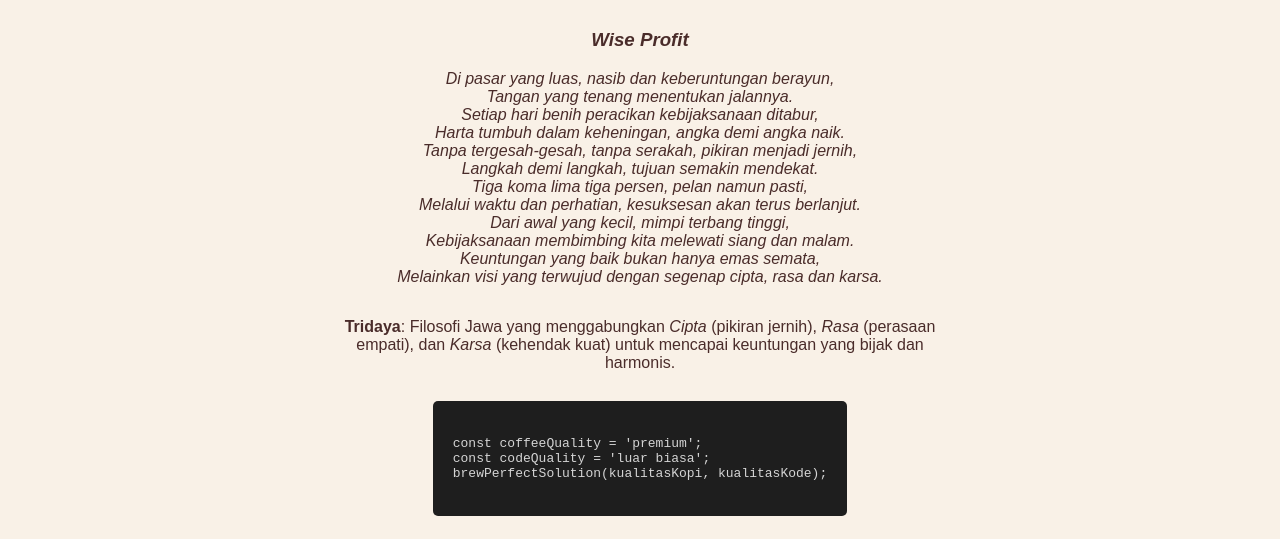
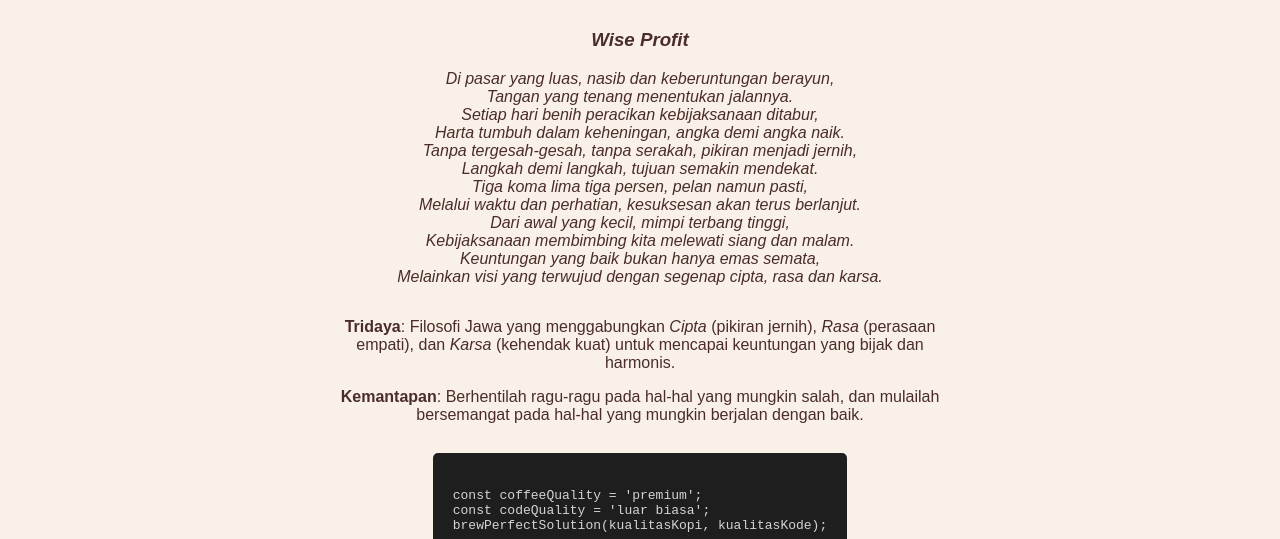
Before and after one commit to kopikoboi/kopikoboi.github.io, a plain HTML site: page index.html in a window 1280 px wide. Shown: the part 261-800 px from the top of the page. Drawn offline with Linux system fonts and the light colour scheme.

Commit message:
Update index.html

```diff
--- a/index.html
+++ b/index.html
@@ -40,6 +40,9 @@
         <div class="tridaya-info" style="text-align: center; margin: 1rem auto; max-width: 600px; font-size: clamp(0.9rem, 2vw, 1rem);">
   <p><strong>Tridaya</strong>: Filosofi Jawa yang menggabungkan <em>Cipta</em> (pikiran jernih), <em>Rasa</em> (perasaan empati), dan <em>Karsa</em> (kehendak kuat) untuk mencapai keuntungan yang bijak dan harmonis.</p>
 </div>
+        <div class="tridaya-info" style="text-align: center; margin: 1rem auto; max-width: 600px; font-size: clamp(0.9rem, 2vw, 1rem);">
+  <p><strong>Kemantapan</strong>: Berhentilah ragu-ragu pada hal-hal yang mungkin salah, dan mulailah bersemangat pada hal-hal yang mungkin berjalan dengan baik.</p>
+</div>
         <pre><code>
 const coffeeQuality = 'premium';
 const codeQuality = 'luar biasa';
```
